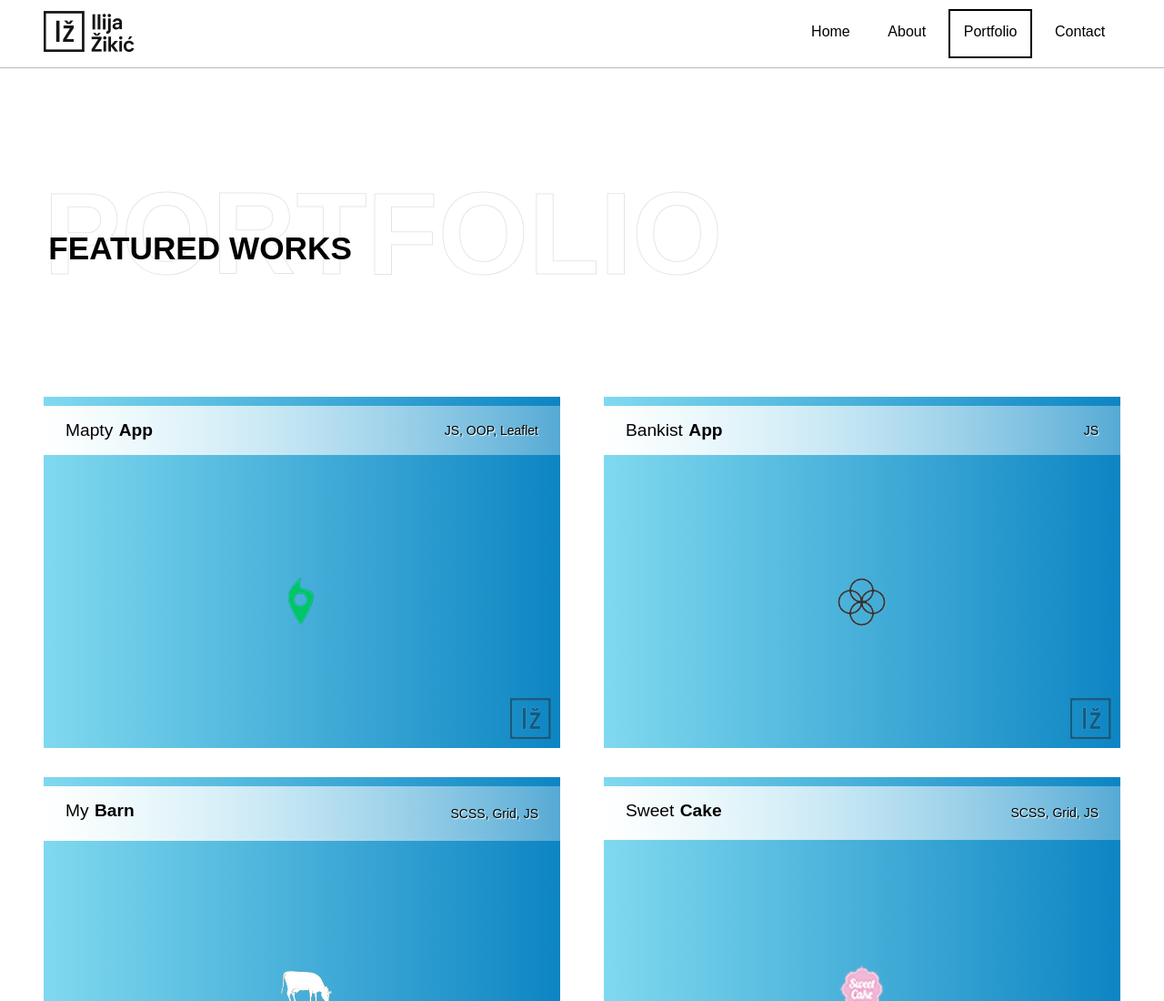
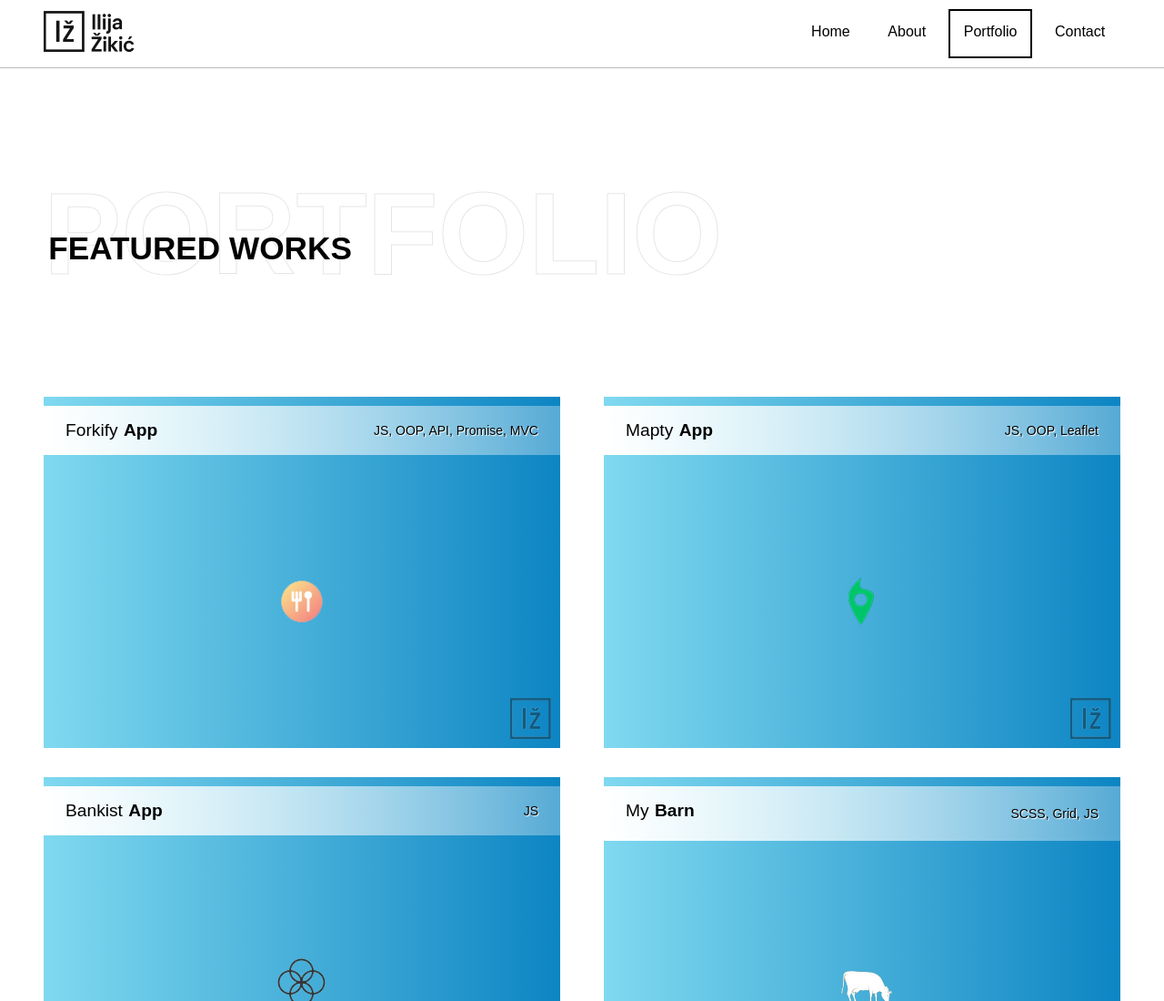
Before and after one commit to Kile1984/portfolio, a website: page src/portfolio.html in a window 1280 px wide. Shown: the top 1100 px of the page at 91% size. Drawn offline with nearby package versions, Linux system fonts and the light colour scheme; files whose address does not match are found by name.

Commit message:
Update portfolio.html

```diff
--- a/src/portfolio.html
+++ b/src/portfolio.html
@@ -82,6 +82,35 @@
       </div>
 
       <div class="portfolio__projects">
+        <div class="portfolio__project">
+          <a
+            href="https://ilija-forkify.netlify.app/"
+            target="blank"
+            class="portfolio__link"
+          >
+            <div class="portfolio__bgr grid">
+              <img
+                src="./assets//images/forkify.png"
+                alt="forkify"
+                class="portfolio__image"
+              />
+              <h3 class="portfolio__title title__small">
+                <span class="title--light">Forkify</span>
+                <span class="title--dark">App</span>
+                <span class="title--light portfolio__technologies"
+                  >JS, OOP, API, Promise, MVC
+                </span>
+              </h3>
+
+              <img
+                class="portfolio__seal"
+                src="./assets/images/logo-cut.png"
+                alt="Logo-cut"
+              />
+            </div>
+          </a>
+        </div>
+
         <div class="portfolio__project">
           <a
             href="https://ilija-mapty.netlify.app/"
```
